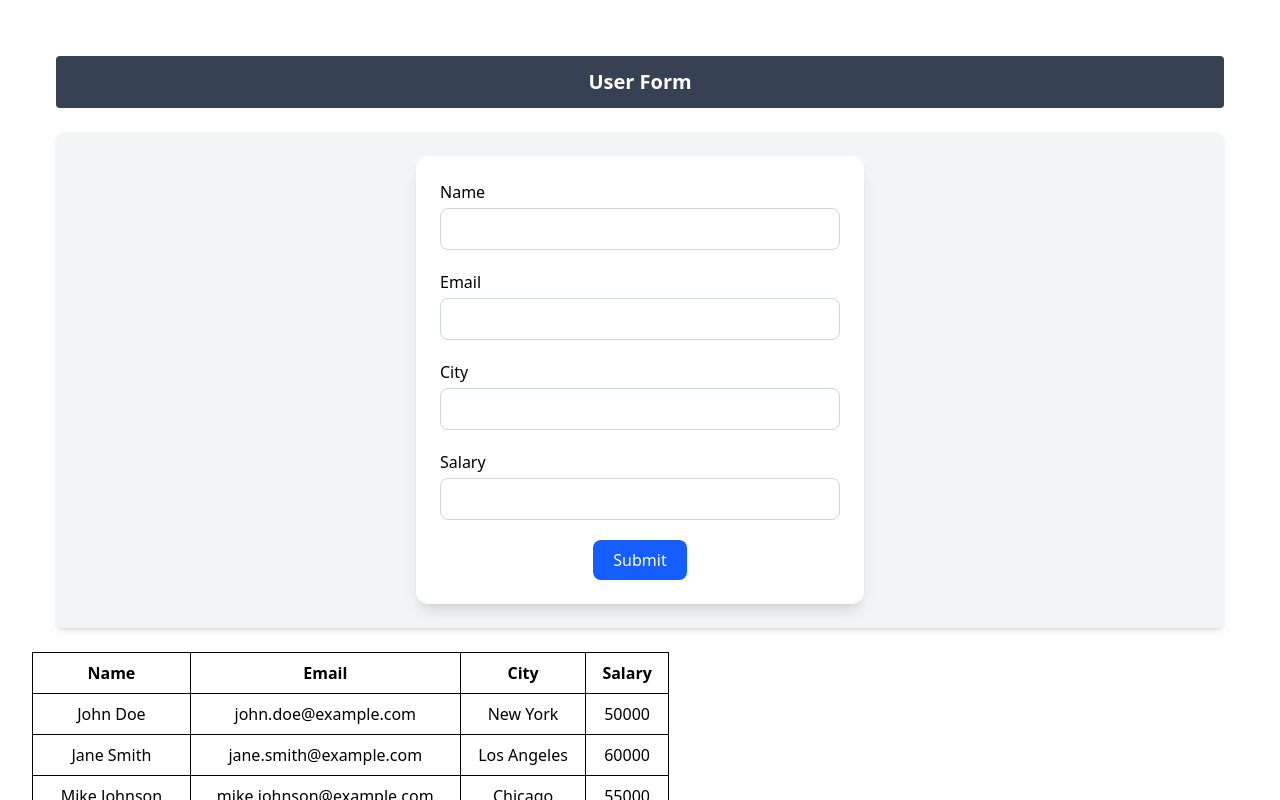
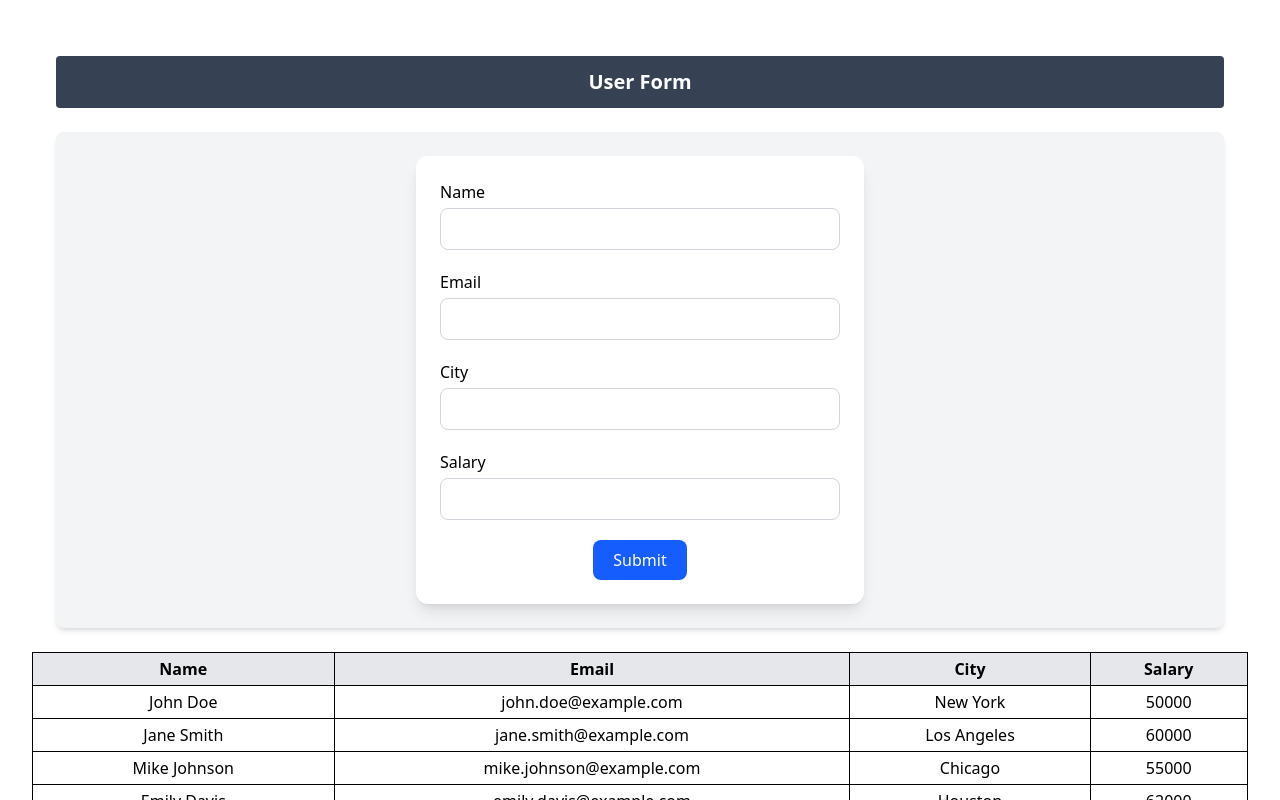
Before and after one commit to Fahad-Javed20/Users-App, a React app in the folder frontEnd/: page / in a window 1280 px wide. Shown: the top 800 px of the page. Built offline with nearby package versions, Linux system fonts and the light colour scheme; the HTML template or start-up script is replaced by a standard one.

Commit message:
Update UserListComponent.tsx

```diff
--- a/frontEnd/src/components/UserListComponent.tsx
+++ b/frontEnd/src/components/UserListComponent.tsx
@@ -6,23 +6,24 @@ interface UserListComponentProps {
 
 const UserListComponent = ({ usersList }: UserListComponentProps    ) => {
   return (
-    <div>
-        <table>
-            <thead>
+    <div >
+        {/* want to decrese space between table celss */}
+        <table className="w-full ">
+            <thead className="bg-gray-200">
                 <tr>
-                    <th className="border px-4 py-2">Name</th>
-                    <th className="border px-4 py-2">Email</th>
-                    <th className="border px-4 py-2">City</th>
-                    <th className="border px-4 py-2">Salary</th>
+                    <th className="border px-4 py-1">Name</th>
+                    <th className="border px-4 py-1">Email</th>
+                    <th className="border px-4 py-1">City</th>
+                    <th className="border px-4 py-1">Salary</th>
                 </tr>
             </thead>
             <tbody>
                 {usersList.map((user) => (
                     <tr key={user.id}>
-                        <td className="border px-4 py-2">{user.name}</td>
-                        <td className="border px-4 py-2">{user.email}</td>
-                        <td className="border px-4 py-2">{user.city}</td>
-                        <td className="border px-4 py-2">{user.salary}</td>
+                        <td className="border px-4 py-1">{user.name}</td>
+                        <td className="border px-4 py-1">{user.email}</td>
+                        <td className="border px-4 py-1">{user.city}</td>
+                        <td className="border px-4 py-1">{user.salary}</td>
                     </tr>
                 ))}
             </tbody>
```
